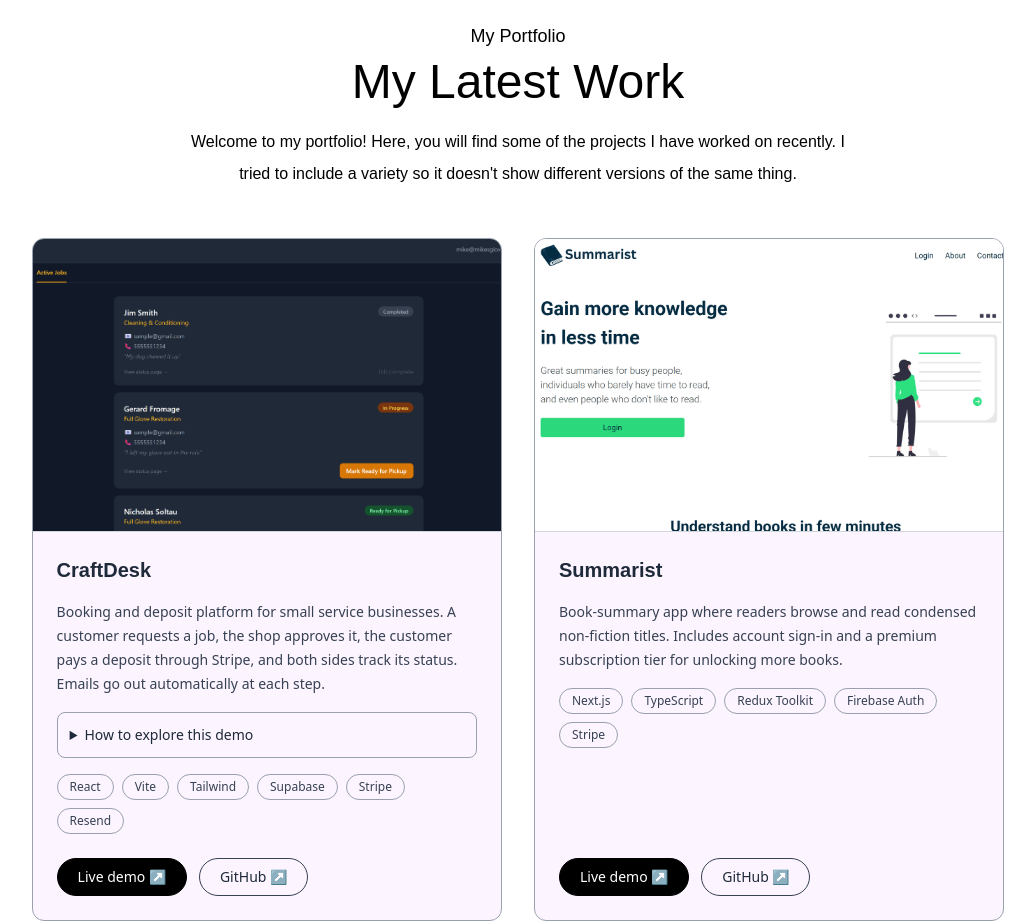
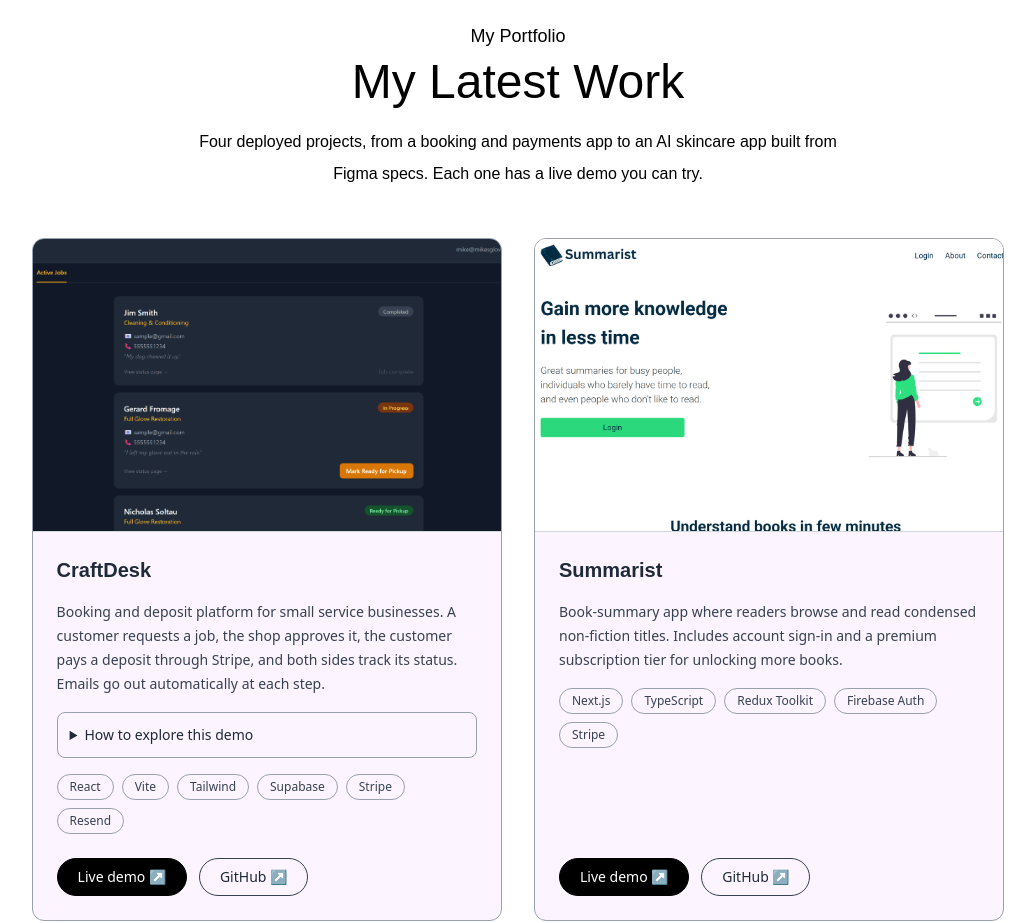
Before and after one commit to NickSoltau/portfolio, a Next.js app: page / in a window 1280 px wide. Shown: the part 1740-2663 px from the top of the page, without its empty margins (122-1157 px from the left). Built offline with nearby package versions, Linux system fonts and the light colour scheme; a web font is replaced by a local one.

Commit message:
Revise portfolio introduction text
Updated portfolio introduction to highlight four deployed projects with specific examples.

```diff
--- a/app/components/Work.jsx
+++ b/app/components/Work.jsx
@@ -31,8 +31,7 @@ const Work = ({isDarkMode}) => {
         viewport={VIEWPORT}
         transition={{delay: 0.17, duration: 0.5}}
         className='text-center max-w-2xl mx-auto mt-5 mb-12 font-Ovo '>
-            Welcome to my portfolio! Here, you will find some of the projects I have
-            worked on recently. I tried to include a variety so it doesn&apos;t show different versions of the same thing.
+            Four deployed projects, from a booking and payments app to an AI skincare app built from Figma specs. Each one has a live demo you can try.
         </motion.p>
 
         <motion.div
```
